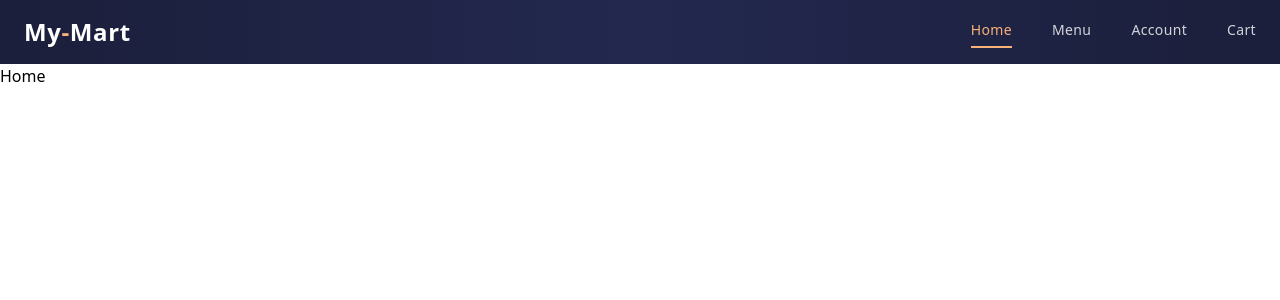
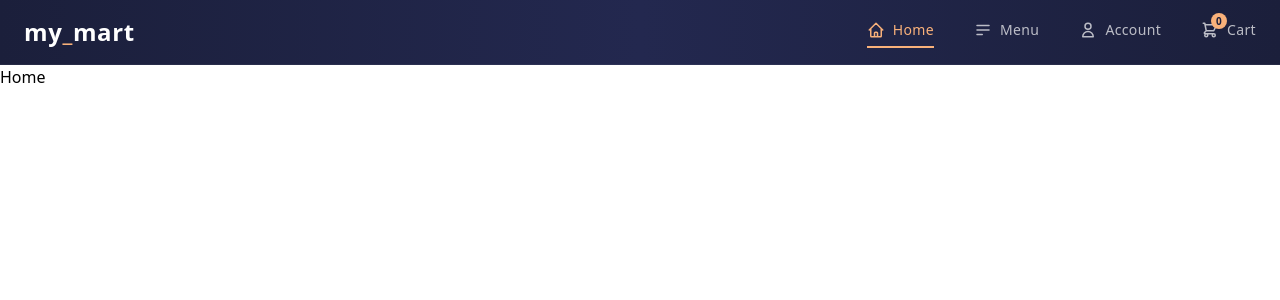
Before and after one commit to sartaza123/My-Cart---React-App, a React (Vite) app in the folder my_mart/: page / in a window 1280 px wide. Shown: the top 300 px of the page. Built offline with nearby package versions, Linux system fonts and the light colour scheme.

Commit message:
Add react-icons in  navigation with cart badge >>

```diff
--- a/my_mart/src/components/Header.jsx
+++ b/my_mart/src/components/Header.jsx
@@ -1,15 +1,20 @@
-// src/components/Header.jsx
 import { NavLink } from "react-router-dom";
+import {
+  HiOutlineHome,
+  HiOutlineUser,
+  HiOutlineMenuAlt2,
+  HiOutlineShoppingCart,
+} from "react-icons/hi";
 
 const Header = () => {
   const linkStyle = ({ isActive }) =>
     `
-    relative pb-1 text-sm font-medium tracking-wide
+    relative flex items-center gap-2 pb-1 text-sm font-medium tracking-wide
     transition-colors duration-300
     ${
       isActive
         ? "text-[#f9b17a] after:w-full"
-        : "text-white/80 hover:text-white after:w-0"
+        : "text-white/70 hover:text-white after:w-0"
     }
     after:content-[''] after:absolute after:left-0 after:-bottom-1
     after:h-[2px] after:bg-[#f9b17a]
@@ -17,28 +22,37 @@ const Header = () => {
   `;
 
   return (
-    <header className="sticky top-0 z-50 bg-gradient-to-r from-[#1b1f3b] via-[#23284f] to-[#1b1f3b]">
+    <header className="sticky top-0 z-50 bg-linear-to-r from-[#1b1f3b] via-[#23284f] to-[#1b1f3b] border-b border-white/5">
       <div className="max-w-7xl mx-auto px-6 py-4 flex items-center justify-between">
         {/* Brand */}
         <h1 className="text-2xl font-semibold tracking-wide text-white">
-          My<span className="text-[#f9b17a]">-</span>Mart
+          my<span className="text-[#f9b17a]">_</span>mart
         </h1>
 
         {/* Navigation */}
         <nav className="flex gap-10">
           <NavLink to="/" className={linkStyle}>
+            <HiOutlineHome size={18} />
             Home
           </NavLink>
 
           <NavLink to="/menu" className={linkStyle}>
+            <HiOutlineMenuAlt2 size={18} />
             Menu
           </NavLink>
 
           <NavLink to="/account" className={linkStyle}>
+            <HiOutlineUser size={18} />
             Account
           </NavLink>
 
           <NavLink to="/cart" className={linkStyle}>
+            <div className="relative">
+              <HiOutlineShoppingCart size={18} />
+              <span className="absolute -top-2 -right-2 bg-[#f9b17a] text-[#1b1f3b] text-[10px] font-semibold w-4 h-4 rounded-full flex items-center justify-center">
+                0
+              </span>
+            </div>
             Cart
           </NavLink>
         </nav>
```
